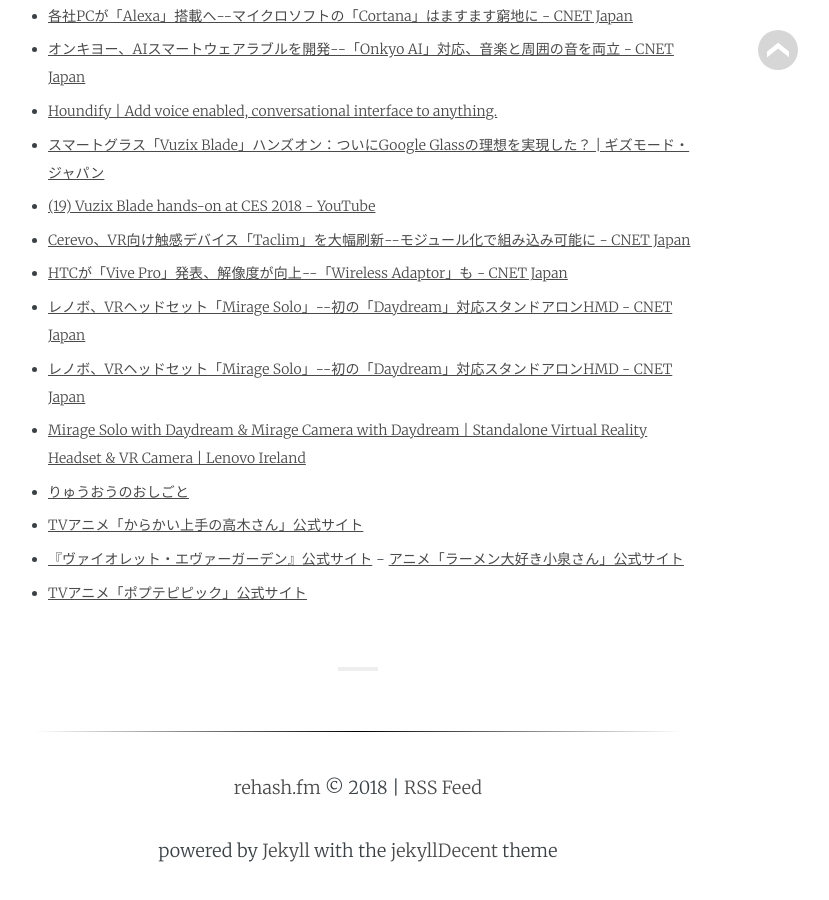
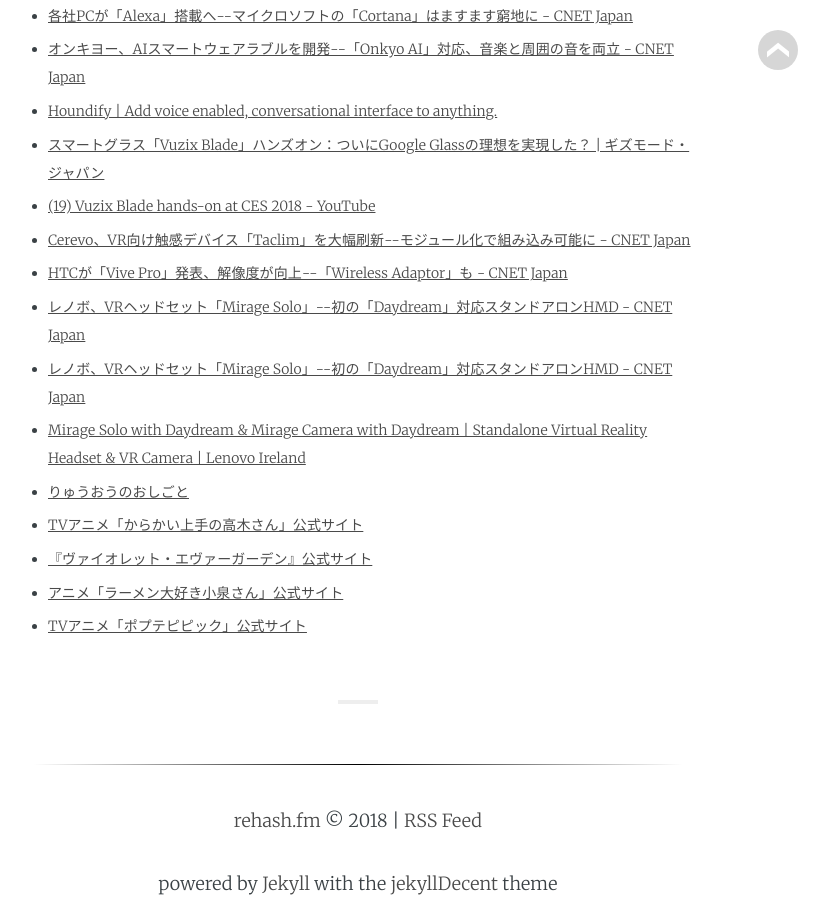
Before and after one commit to rehashfm/rehash.fm, a Jekyll site: the page built from _posts/2018-01-21-34.md, in a window 1280 px wide and 900 px high, scrolled down 1428 px. Shown: the whole window, without its empty margins (282-1111 px from the left). Built offline with Jekyll 4.4.1, drawn with Linux system fonts in a browser that asks for light colours; some web fonts are replaced; before the commit the page ends 2294 px from its top, so only the background shows below that.

Commit message:
modify bullet

```diff
--- a/_posts/2018-01-21-34.md
+++ b/_posts/2018-01-21-34.md
@@ -42,5 +42,5 @@
 - [りゅうおうのおしごと](http://www.ryuoh-anime.com/index.html){:target="_blank"}
 - [TVアニメ「からかい上手の高木さん」公式サイト](http://takagi3.me/){:target="_blank"}
 - [『ヴァイオレット・エヴァーガーデン』公式サイト](http://violet-evergarden.jp/){:target="_blank"}
-− [アニメ「ラーメン大好き小泉さん」公式サイト](http://ramen-koizumi.com/){:target="_blank"}
+- [アニメ「ラーメン大好き小泉さん」公式サイト](http://ramen-koizumi.com/){:target="_blank"}
 - [TVアニメ「ポプテピピック」公式サイト](http://hoshiiro.jp/){:target="_blank"}
```
